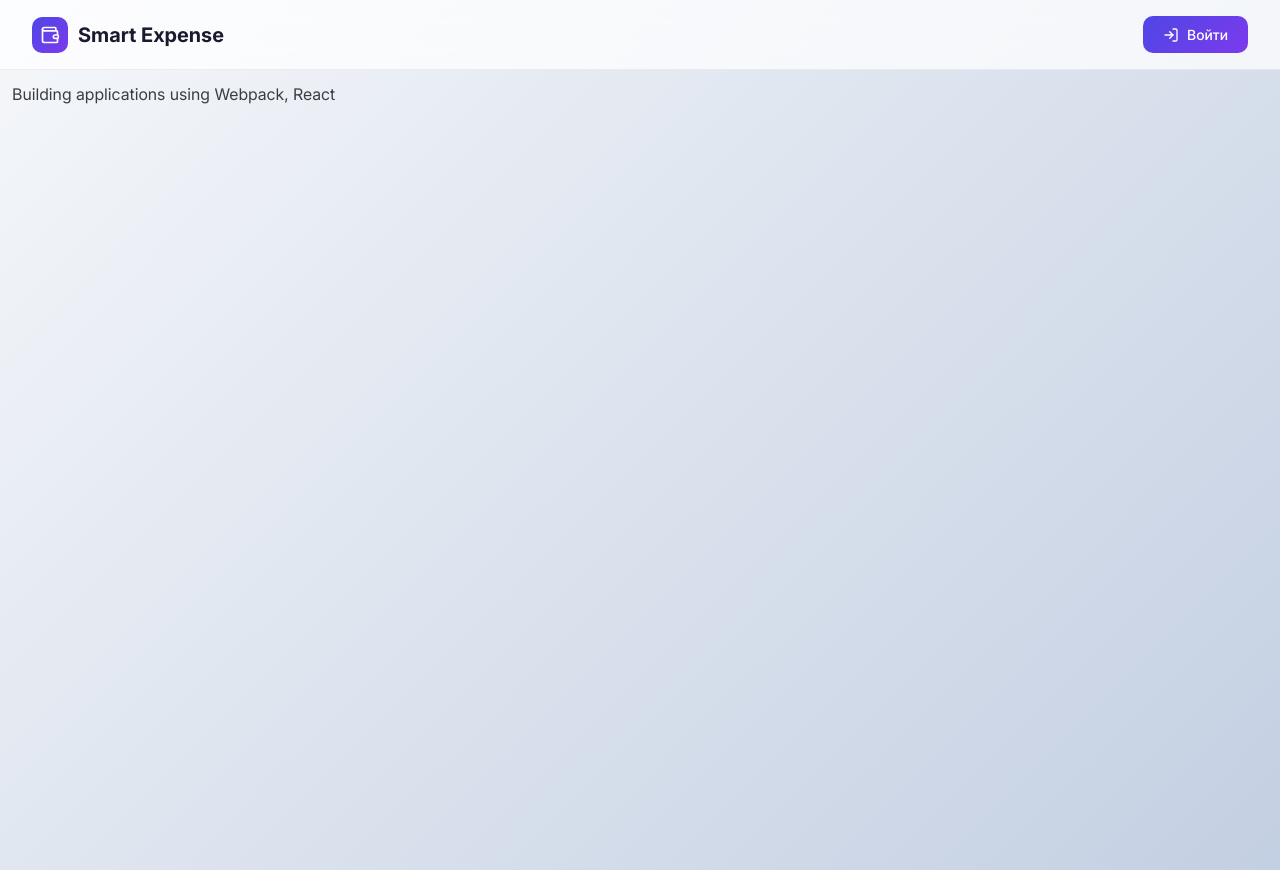
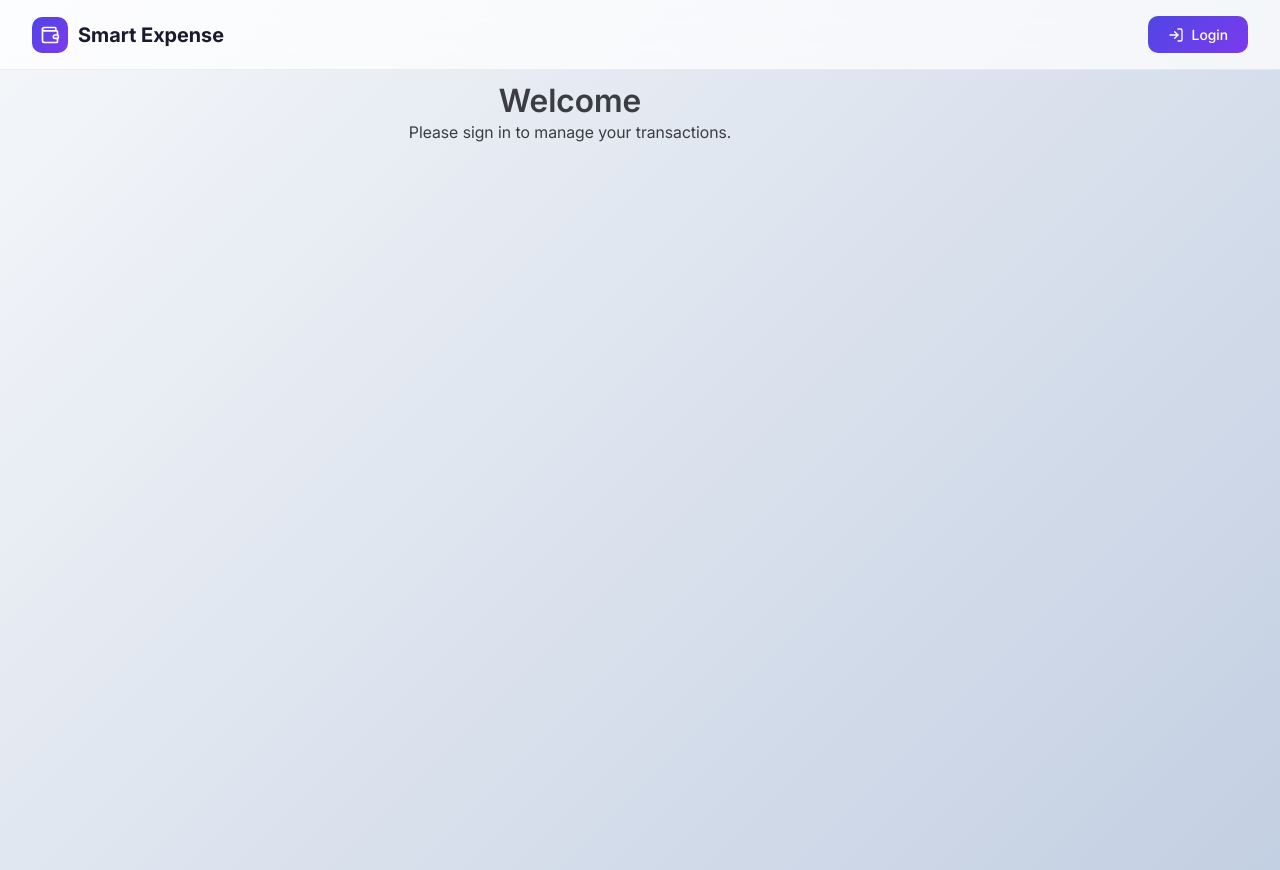
Before and after one commit to apiforapps/smart-expense, a React app: page / in a window 1280 px wide. Built offline with nearby package versions, Linux system fonts and the light colour scheme; no server answers.

Commit message:
feat: add Greeting and Guest components, update Home page structure, and improve global styles

```diff
--- /dev/null
+++ b/app/components/greeting/Greeting.scss
@@ -0,0 +1,8 @@
+.greeting {
+  font-size: 1rem;
+  font-weight: 400;
+  &-name {
+    font-size: 1.25rem;
+    font-weight: 600;
+  }
+}
--- /dev/null
+++ b/app/components/greeting/index.tsx
@@ -0,0 +1,16 @@
+import React from 'react';
+import { useUser } from '@clerk/react';
+import { UserResource } from '@clerk/react/types';
+
+import './Greeting.scss';
+
+export const Greeting = () => {
+  const { user }: { user: UserResource | null | undefined } = useUser();
+
+  return (
+    <h1 className={'greeting'}>
+      Welcome, <br />
+      <span className={'greeting-name'}>{user?.firstName}</span>
+    </h1>
+  );
+};
--- /dev/null
+++ b/app/components/guest/index.tsx
@@ -0,0 +1,12 @@
+import React from 'react';
+
+export const Guest = () => {
+  return (
+    <article className={'article'}>
+      <section className={'section text-center'}>
+        <h1>Welcome</h1>
+        <p>Please sign in to manage your transactions.</p>
+      </section>
+    </article>
+  );
+};
--- a/app/components/header/index.tsx
+++ b/app/components/header/index.tsx
@@ -27,7 +27,7 @@ export const Header = () => {
         <SignInButton mode={'modal'}>
           <button className={'authButton'}>
             <LogIn size={16} />
-            Войти
+            Login
           </button>
         </SignInButton>
       )}
--- /dev/null
+++ b/app/components/transaction/index.tsx
@@ -0,0 +1,9 @@
+import React, { Fragment } from 'react';
+
+export const AddTransaction = () => {
+  return (
+    <Fragment>
+      <h3>Add transaction</h3>
+    </Fragment>
+  );
+};
--- a/app/globals.scss
+++ b/app/globals.scss
@@ -48,7 +48,7 @@ body {
   font-weight: 400;
   line-height: 1.5;
   font-size: 16px;
-  overflow-x: hidden;
+  overflow: hidden;
   color: #3c3c43;
   background-image: linear-gradient(135deg, #f5f7fa 0%, #c3cfe2 100%);
   -webkit-font-smoothing: antialiased;
@@ -138,29 +138,24 @@ ul li a.active {
   color: #3498db;
 }
 
-.page {
+.article {
   width: 100vw;
   height: 100vh;
   display: flex;
-  justify-content: center;
 }
 
-.container {
+.section {
   width: 100%;
   padding: 0.75rem;
 }
 
-.container-fluid {
-  width: 100%;
-  padding: 0.75rem;
+.text-center {
+  text-align: center;
 }
 
-.column-container {
-  height: calc(100% - 170px);
-  width: 100%;
+.column {
   display: flex;
   flex-direction: column;
-  margin: auto;
 }
 
 // X-Small devices (portrait phones, less than 576px)
@@ -168,35 +163,35 @@ ul li a.active {
 
 // Small devices (landscape phones, 576px and up)
 @media (min-width: 576px) {
-  .container {
+  .section {
     max-width: 540px;
   }
 }
 
 // Medium devices (tablets, 768px and up)
 @media (min-width: 768px) {
-  .container {
+  .section {
     max-width: 720px;
   }
 }
 
 // Large devices (desktops, 992px and up)
 @media (min-width: 992px) {
-  .container {
+  .section {
     max-width: 960px;
   }
 }
 
 // X-Large devices (large desktops, 1200px and up)
 @media (min-width: 1200px) {
-  .container {
+  .section {
     max-width: 1140px;
   }
 }
 
 // XX-Large devices (larger desktops, 1400px and up)
 @media (min-width: 1400px) {
-  .container {
+  .section {
     max-width: 1320px;
   }
 }
--- a/app/pages/Home.tsx
+++ b/app/pages/Home.tsx
@@ -1,10 +1,24 @@
 import React from 'react';
+import { useUser } from '@clerk/react';
+
+import { Guest } from 'components/guest';
+import { Greeting } from 'components/greeting';
+import { AddTransaction } from 'components/transaction';
 
 export const Home = () => {
+  const { user } = useUser();
+
+  if (!user) {
+    return <Guest />;
+  }
+
   return (
-    <article className={'page'}>
-      <section className={'container-fluid'}>
-        Building applications using Webpack, React
+    <article className={'article column'}>
+      <section className={'section'}>
+        <Greeting />
+      </section>
+      <section className={'section'}>
+        <AddTransaction />
       </section>
     </article>
   );
```
